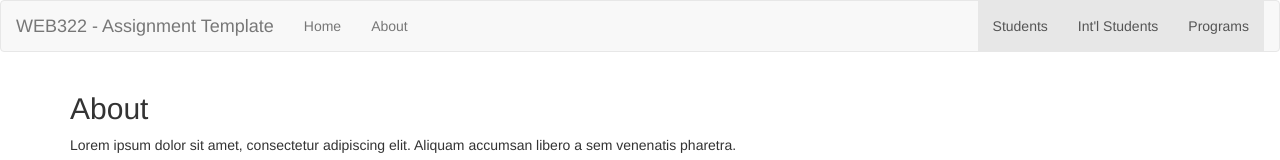
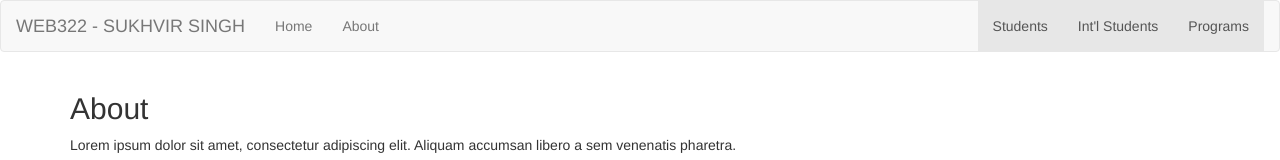
Before and after one commit to sukhvir-singh3/AARTI_AS3, a website: page views/about.html in a window 1280 px wide. Shown: the top 160 px of the page. Drawn offline with nearby package versions, Linux system fonts and the light colour scheme.

Commit message:
views/Initial commit

```diff
--- a/server.js
+++ b/server.js
@@ -6,7 +6,7 @@
 *
 * Name:Sukhvir Singh  Student ID:155312218 Date: 1 FEB
 *
-* Online (Cyclic) Link:
+* Online (Cyclic) Link: https://happy-puce-seagull.cyclic.app/
 *
 ********************************************************************************/
 
--- a/views/about.html
+++ b/views/about.html
@@ -19,7 +19,7 @@
             <span class="icon-bar"></span>
             <span class="icon-bar"></span>
           </button>
-          <span class="navbar-brand" href="#">WEB322 - Assignment Template</span>
+          <span class="navbar-brand" href="#">WEB322 - SUKHVIR SINGH</span>
         </div>
 
         <!-- Collect the nav links, forms, and other content for toggling -->
```
Also changed, not shown: views/home.html (+1 -1 lines).
